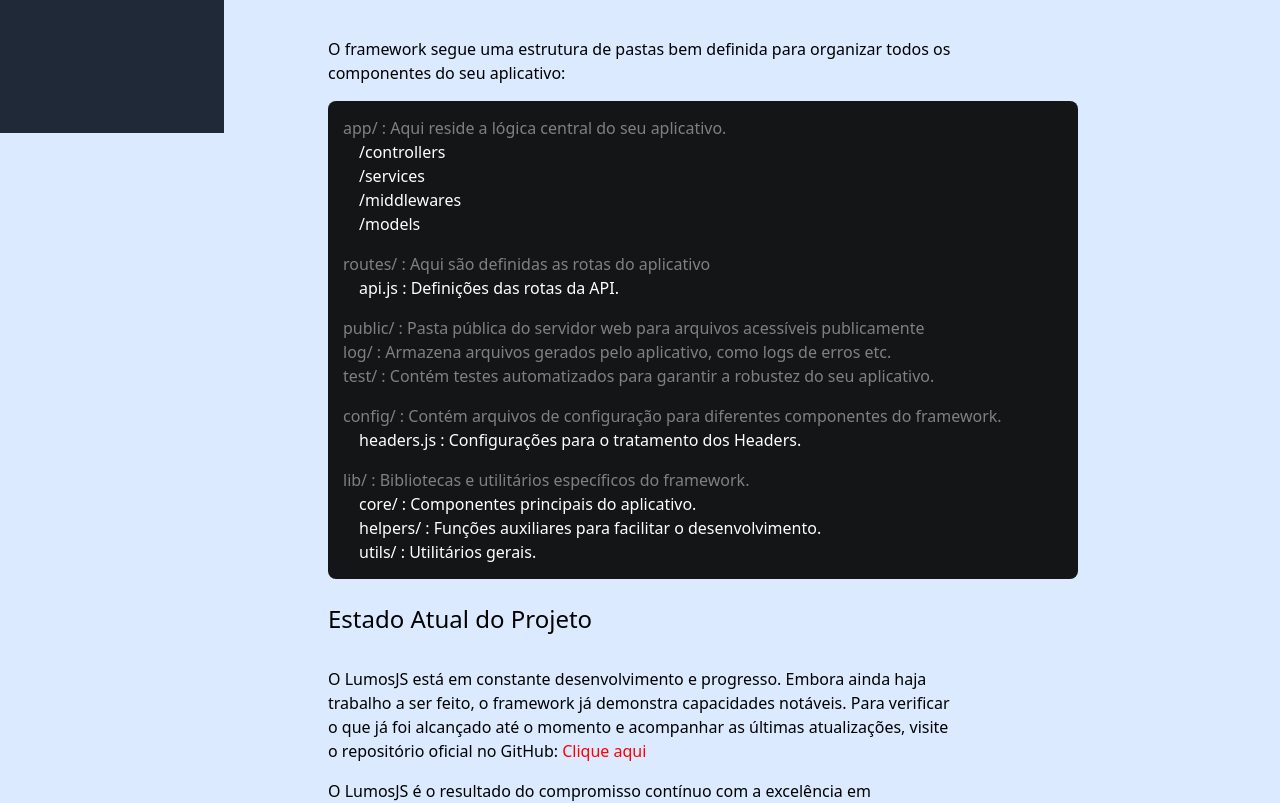
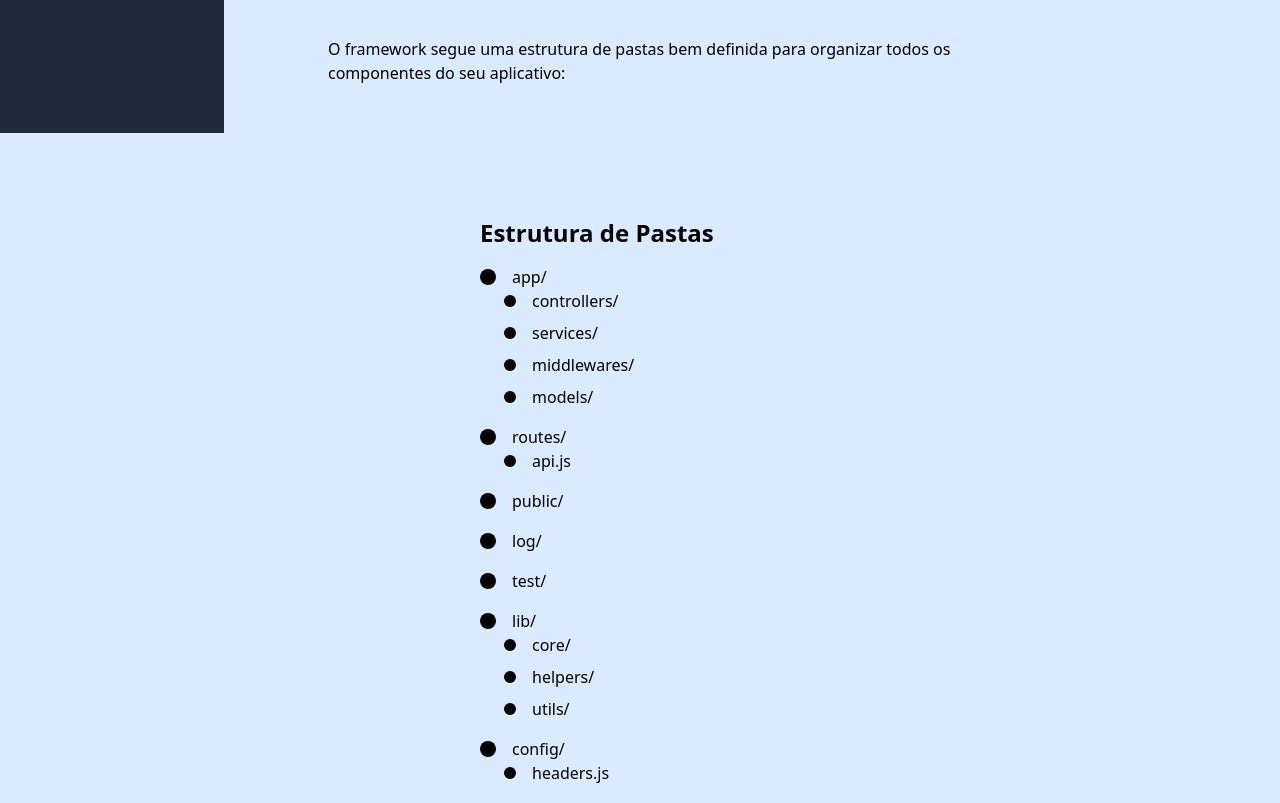
Before and after one commit to lumosjs/lumosdoc, a React (Vite) app: page /docs in a window 1280 px wide. Shown: the part 667-1470 px from the top of the page. Built offline with nearby package versions, Linux system fonts and the light colour scheme.

Commit message:
Update intro.jsx

```diff
--- a/src/pages/docs/intro.jsx
+++ b/src/pages/docs/intro.jsx
@@ -50,103 +50,103 @@ export default function Intro() {
             O framework segue uma estrutura de pastas bem definida para organizar todos os componentes do seu aplicativo:
           </p>
 
-          <div style={{
-            width:750,
-            height:"100%",
-            borderRadius:8,
-            background:"rgba(10,10,10,0.95)",
-          }}>
+           <div className="flex justify-center items-center h-screen">
+      <div className="w-80">
+        <h1 className="text-2xl font-semibold mb-4">Estrutura de Pastas</h1>
 
-            <div style={{
-              color:"grey",
-              display:"flex",
-              flexDirection:"column",
-              padding:15
-            }}>
-            <div>
-              <p>
-                app/ : Aqui reside a lógica central do seu aplicativo.
-              </p>
+        {/* Pasta app */}
+        <div className="flex items-center space-x-4">
+          <div className="w-4 h-4 bg-black rounded-full"></div>
+          <p className="text-black">app/</p>
+        </div>
 
-            <div className="ml-4" style={{color:'grey'}}>
-              <p style={{color:'#fff'}}>
-                /controllers
-              </p>
-              <p style={{color:'#fff'}}>
-                /services
-              </p>
-              <p style={{color:'#fff'}}>
-                /middlewares
-              </p>
-              <p style={{color:'#fff'}}>
-                /models
-              </p>
+        {/* Subpastas dentro de app */}
+        <div className="ml-6 space-y-2">
+          <div className="flex items-center space-x-4">
+            <div className="w-3 h-3 bg-black rounded-full"></div>
+            <p className="text-black">controllers/</p>
+          </div>
+          <div className="flex items-center space-x-4">
+            <div className="w-3 h-3 bg-black rounded-full"></div>
+            <p className="text-black">services/</p>
+          </div>
+          <div className="flex items-center space-x-4">
+            <div className="w-3 h-3 bg-black rounded-full"></div>
+            <p className="text-black">middlewares/</p>
+          </div>
+          <div className="flex items-center space-x-4">
+            <div className="w-3 h-3 bg-black rounded-full"></div>
+            <p className="text-black">models/</p>
           </div>
         </div>
 
+        {/* Pasta routes */}
+        <div className="flex items-center space-x-4 mt-4">
+          <div className="w-4 h-4 bg-black rounded-full"></div>
+          <p className="text-black">routes/</p>
+        </div>
 
-            <div className="mt-4">
-              <p>
-                routes/ : Aqui são definidas as rotas do aplicativo
-              </p>
-
-            <div className="ml-4" style={{color:'grey'}}>
-              <p style={{color:'#fff'}}>
-                api.js : Definições das rotas da API.
-              </p>
+        {/* Arquivo api.js dentro de routes */}
+        <div className="ml-6">
+          <div className="flex items-center space-x-4">
+            <div className="w-3 h-3 bg-black rounded-full"></div>
+            <p className="text-black">api.js</p>
           </div>
         </div>
 
-            <div className="mt-4">
-              <p>
-                public/ : Pasta pública do servidor web para arquivos acessíveis publicamente
-              </p>
-
+        {/* Pasta public */}
+        <div className="flex items-center space-x-4 mt-4">
+          <div className="w-4 h-4 bg-black rounded-full"></div>
+          <p className="text-black">public/</p>
         </div>
 
-              <div>
-              <p>
-                log/ : Armazena arquivos gerados pelo aplicativo, como logs de erros etc.
-              </p>
+        {/* Pasta log */}
+        <div className="flex items-center space-x-4 mt-4">
+          <div className="w-4 h-4 bg-black rounded-full"></div>
+          <p className="text-black">log/</p>
         </div>
 
-             <div>
-              <p>
-                test/ : Contém testes automatizados para garantir a robustez do seu aplicativo.
-              </p>
+        {/* Pasta test */}
+        <div className="flex items-center space-x-4 mt-4">
+          <div className="w-4 h-4 bg-black rounded-full"></div>
+          <p className="text-black">test/</p>
         </div>
 
+        {/* Pasta lib */}
+        <div className="flex items-center space-x-4 mt-4">
+          <div className="w-4 h-4 bg-black rounded-full"></div>
+          <p className="text-black">lib/</p>
+        </div>
 
-            <div className="mt-4">
-              <p>
-                config/ : Contém arquivos de configuração para diferentes componentes do framework.
-              </p>
-
-            <div className="ml-4" style={{color:'grey'}}>
-              <p style={{color:'#fff'}}>
-              headers.js : Configurações para o tratamento dos Headers.
-              </p>
+        {/* Subpastas dentro de lib */}
+        <div className="ml-6 space-y-2">
+          <div className="flex items-center space-x-4">
+            <div className="w-3 h-3 bg-black rounded-full"></div>
+            <p className="text-black">core/</p>
+          </div>
+          <div className="flex items-center space-x-4">
+            <div className="w-3 h-3 bg-black rounded-full"></div>
+            <p className="text-black">helpers/</p>
+          </div>
+          <div className="flex items-center space-x-4">
+            <div className="w-3 h-3 bg-black rounded-full"></div>
+            <p className="text-black">utils/</p>
           </div>
         </div>
 
-            <div className="mt-4">
-              <p>
-                lib/ : Bibliotecas e utilitários específicos do framework.
-              </p>
+        {/* Pasta config */}
+        <div className="flex items-center space-x-4 mt-4">
+          <div className="w-4 h-4 bg-black rounded-full"></div>
+          <p className="text-black">config/</p>
+        </div>
 
-            <div className="ml-4" style={{color:'grey'}}>
-              <p style={{color:'#fff'}}>
-                core/ : Componentes principais do aplicativo.
-              </p>
-               <p style={{color:'#fff'}}>
-                helpers/ : Funções auxiliares para facilitar o desenvolvimento.
-              </p>
-               <p style={{color:'#fff'}}>
-                utils/ : Utilitários gerais.
-              </p>
+        {/* Arquivo headers.js dentro de config */}
+        <div className="ml-6">
+          <div className="flex items-center space-x-4">
+            <div className="w-3 h-3 bg-black rounded-full"></div>
+            <p className="text-black">headers.js</p>
           </div>
         </div>
-
       </div>
     </div>
 
```
Lines whose indentation alone changed are shown as unchanged.
